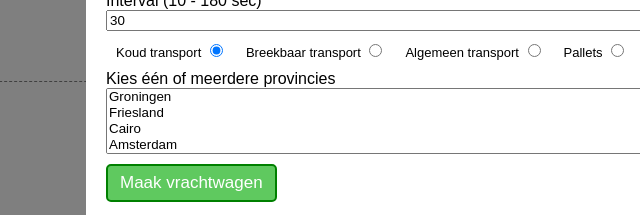
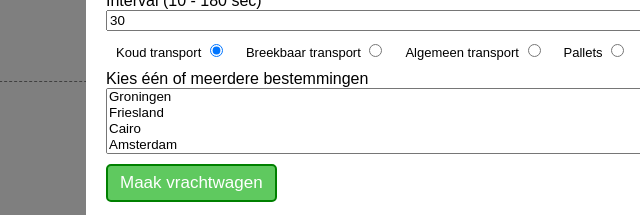
Before and after one commit to tomspa/packr, a website with bundled scripts: page index.html in a window 1280 px wide. Both pictures are taken after a click on the button "Maak vrachtwagen". Shown: the part 236-451 px from the top of the page, 204-844 px from the left. Built offline with nearby package versions, Linux system fonts and the light colour scheme.

Commit message:
html fix

```diff
--- a/index.html
+++ b/index.html
@@ -57,7 +57,7 @@
             </div>
 
             <div class="dropdown">
-                <label for="provinces">Kies één of meerdere provincies</label>
+                <label for="provinces">Kies één of meerdere bestemmingen</label>
                 <select multiple name="provinces" id="provinces">
                     <option value="groningen">Groningen</option>
                     <option value="friesland">Friesland</option>
```
